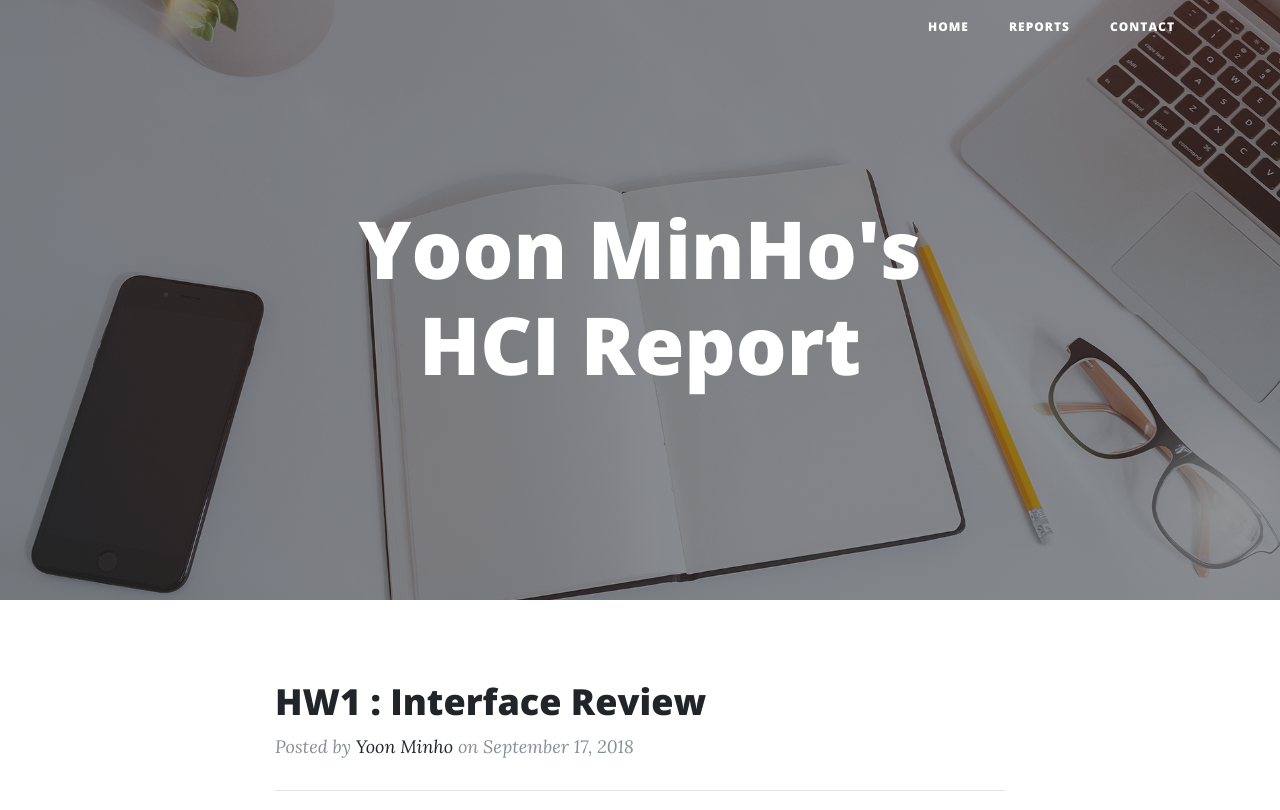
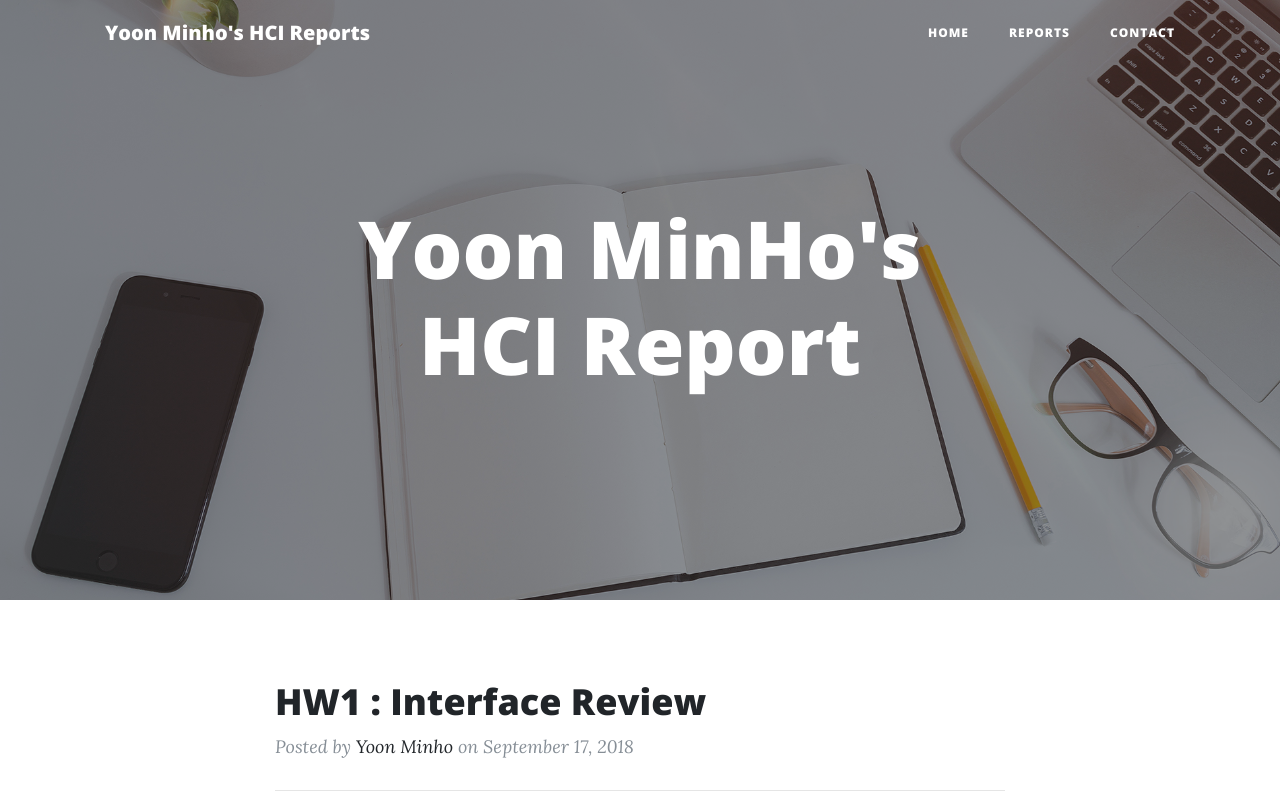
Before and after one commit to Doggyy/Doggyy.github.io, a website: page index.html in a window 1280 px wide. Shown: the top 810 px of the page. Drawn offline with nearby package versions, Linux system fonts and the light colour scheme; files that its build step writes are made by us from their sources; files whose address does not match are found by name.

Commit message:
Update index.html

```diff
--- a/index.html
+++ b/index.html
@@ -28,6 +28,7 @@
     <!-- Navigation -->
     <nav class="navbar navbar-expand-lg navbar-light fixed-top" id="mainNav">
       <div class="container">
+        <a class="navbar-brand" href="index.html">Yoon Minho's HCI Reports</a>
         <button class="navbar-toggler navbar-toggler-right" type="button" data-toggle="collapse" data-target="#navbarResponsive" aria-controls="navbarResponsive" aria-expanded="false" aria-label="Toggle navigation">
           Menu
           <i class="fas fa-bars"></i>
```
